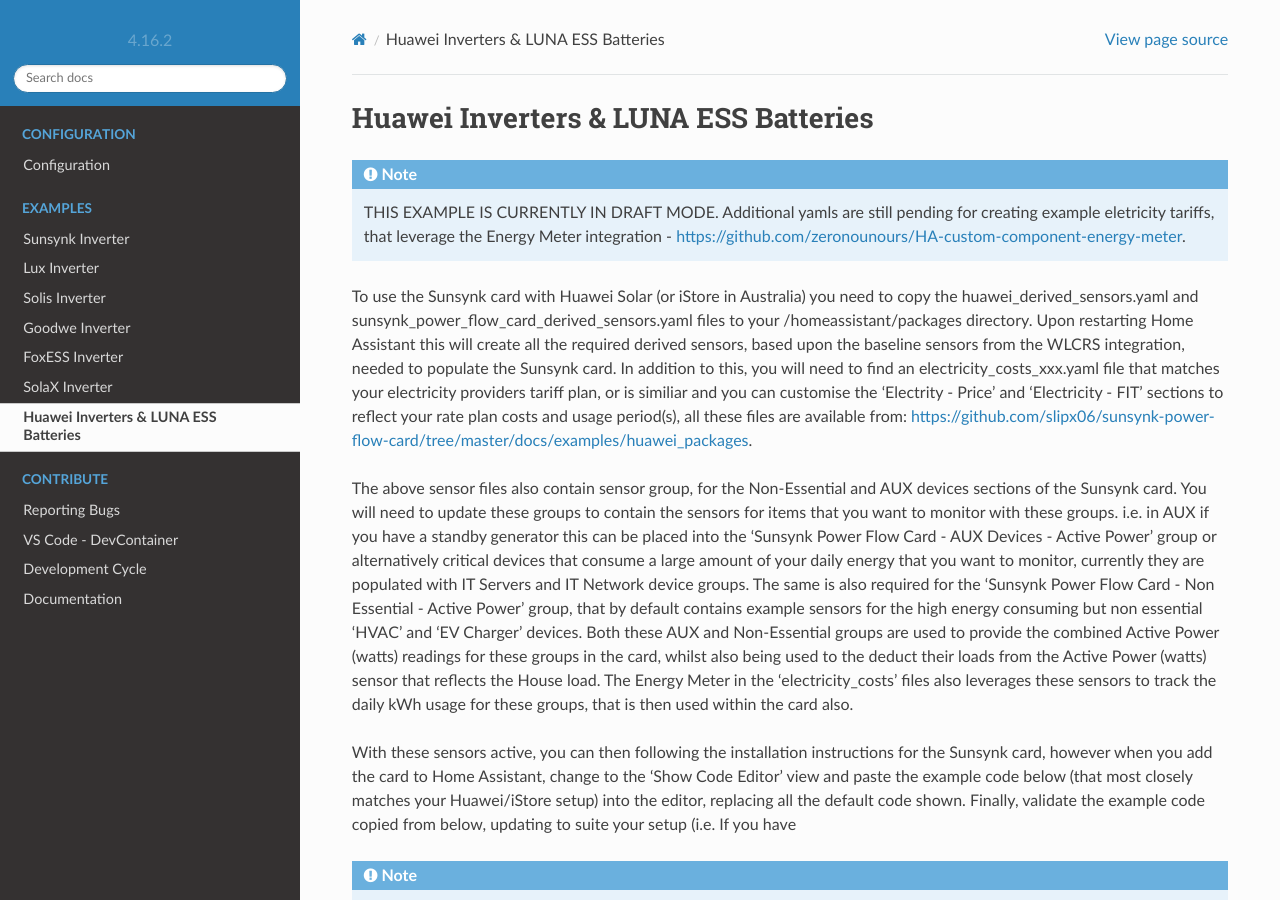
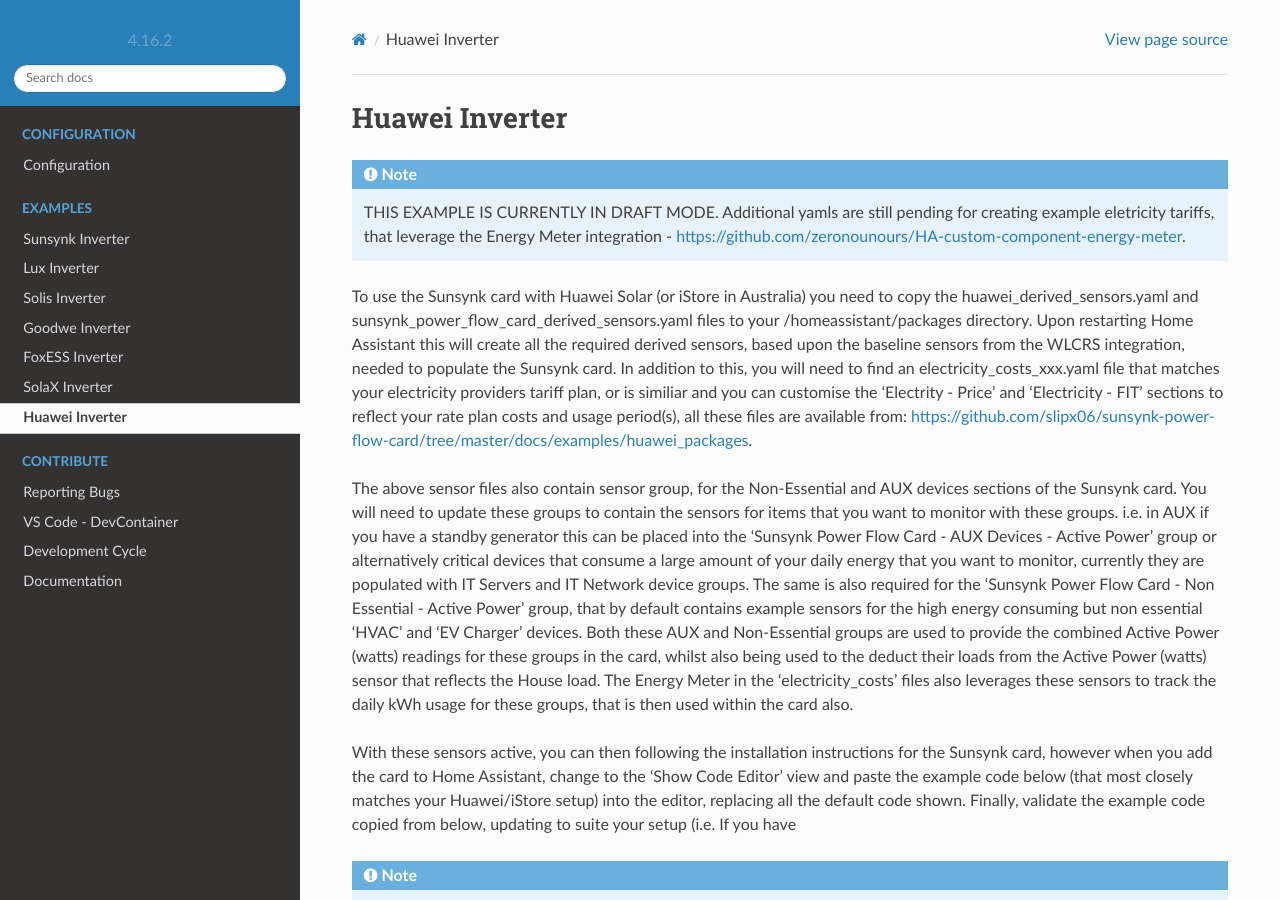
Before and after one commit to slipx06/sunsynk-power-flow-card, a Sphinx documentation site: the page built from docs/examples/huawei.rst, in a window 1280 px wide and 900 px high. Built offline with Sphinx 7.4.7 and the Read the Docs theme 2.0.0, drawn with Linux system fonts in a browser that asks for light colours.

Commit message:
docs:  Update huawei.rst title

```diff
--- a/docs/examples/huawei.rst
+++ b/docs/examples/huawei.rst
@@ -1,5 +1,5 @@
 #######################################
- Huawei Inverters & LUNA ESS Batteries
+ Huawei Inverter
 #######################################
 
 .. note::
```
